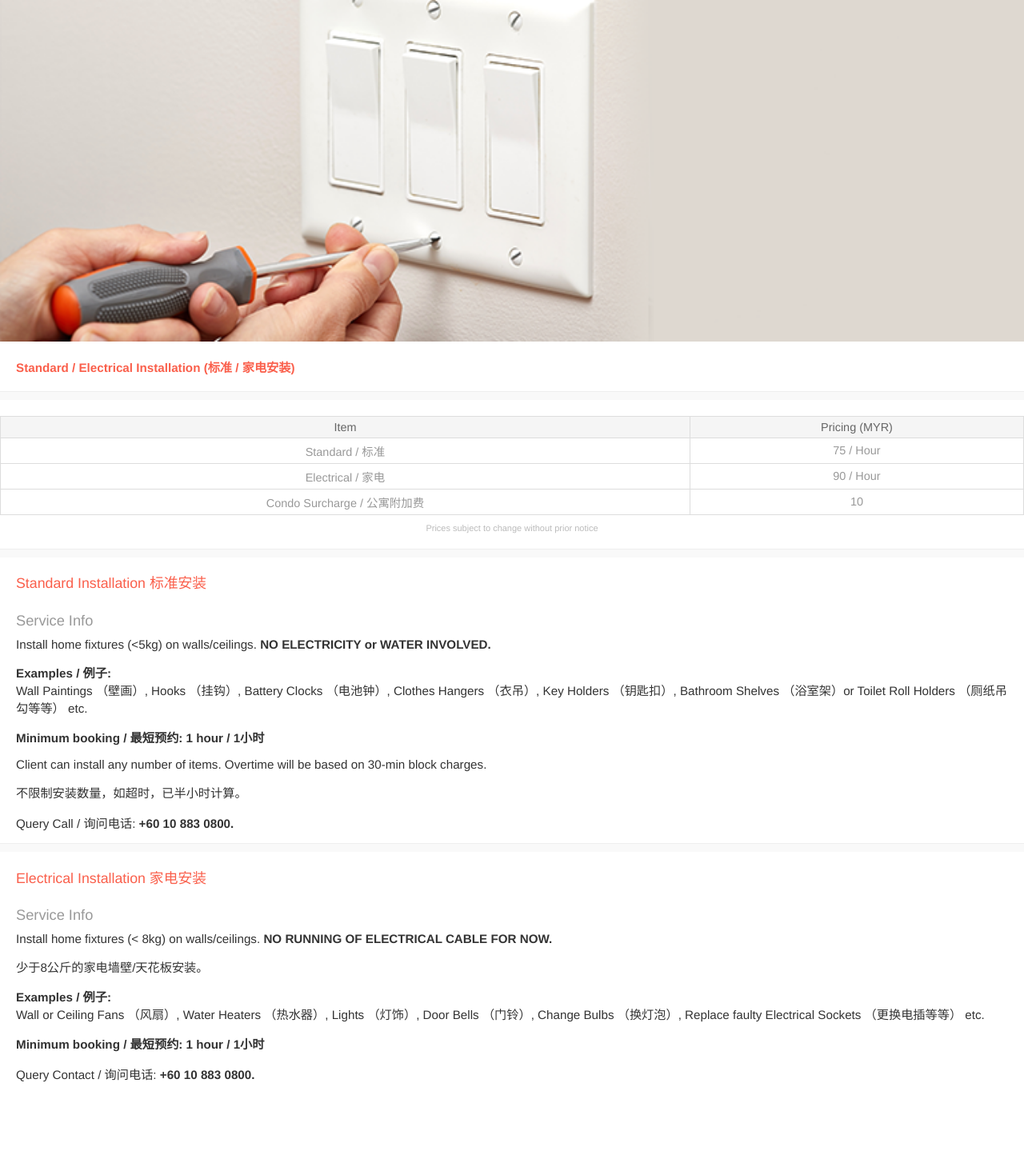
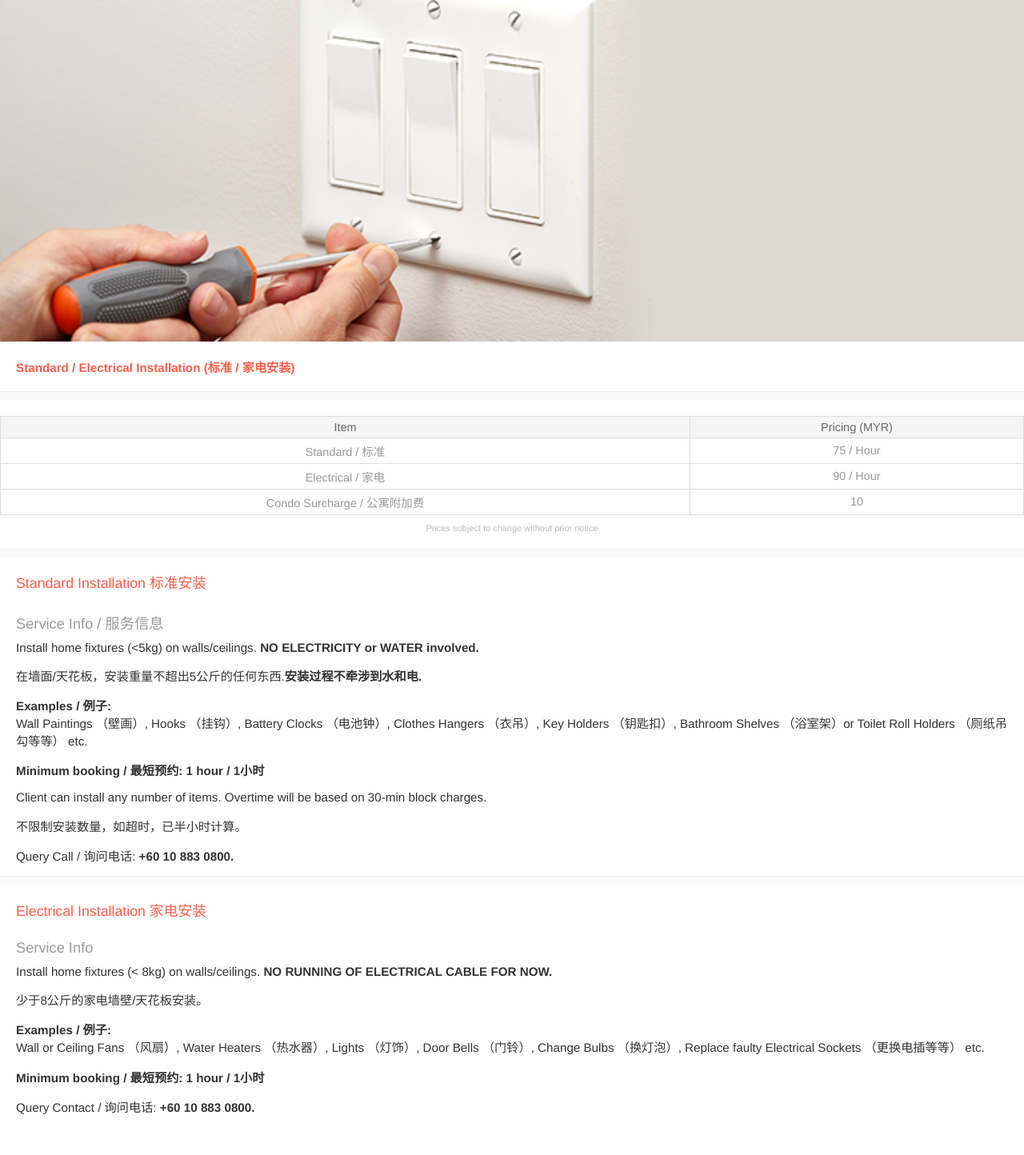
Before and after one commit to blooms-singapore/pages, a Jekyll site: the page built from en/services/myr/installation.html, in a window 1280 px wide. Shown: the whole page at 80% size. Built offline with Jekyll 4.4.1, drawn with Linux system fonts in a browser that asks for light colours; before the commit the page ends 1403 px from its top, so only the background shows below that.

Commit message:
Update installation.html

```diff
--- a/en/services/myr/installation.html
+++ b/en/services/myr/installation.html
@@ -42,11 +42,13 @@ layout: service
     Charge is RM37.50 X 3 = RM 112.50
   </div> -->
 
-  <h4 class="service-title">Service Info</h4>
+  <h4 class="service-title">Service Info / 服务信息</h4>
 
   <p>
-    Install home fixtures (<5kg) on walls/ceilings. <strong>NO ELECTRICITY or WATER INVOLVED.</strong>
-
+    Install home fixtures (<5kg) on walls/ceilings. <strong>NO ELECTRICITY or WATER involved.</strong>
+<p>
+  <p>
+    在墙面/天花板，安装重量不超出5公斤的任何东西.<strong>安装过程不牵涉到水和电.</strong>
   </p>
 <strong>Examples / 例子:</strong>
 <p>
```
